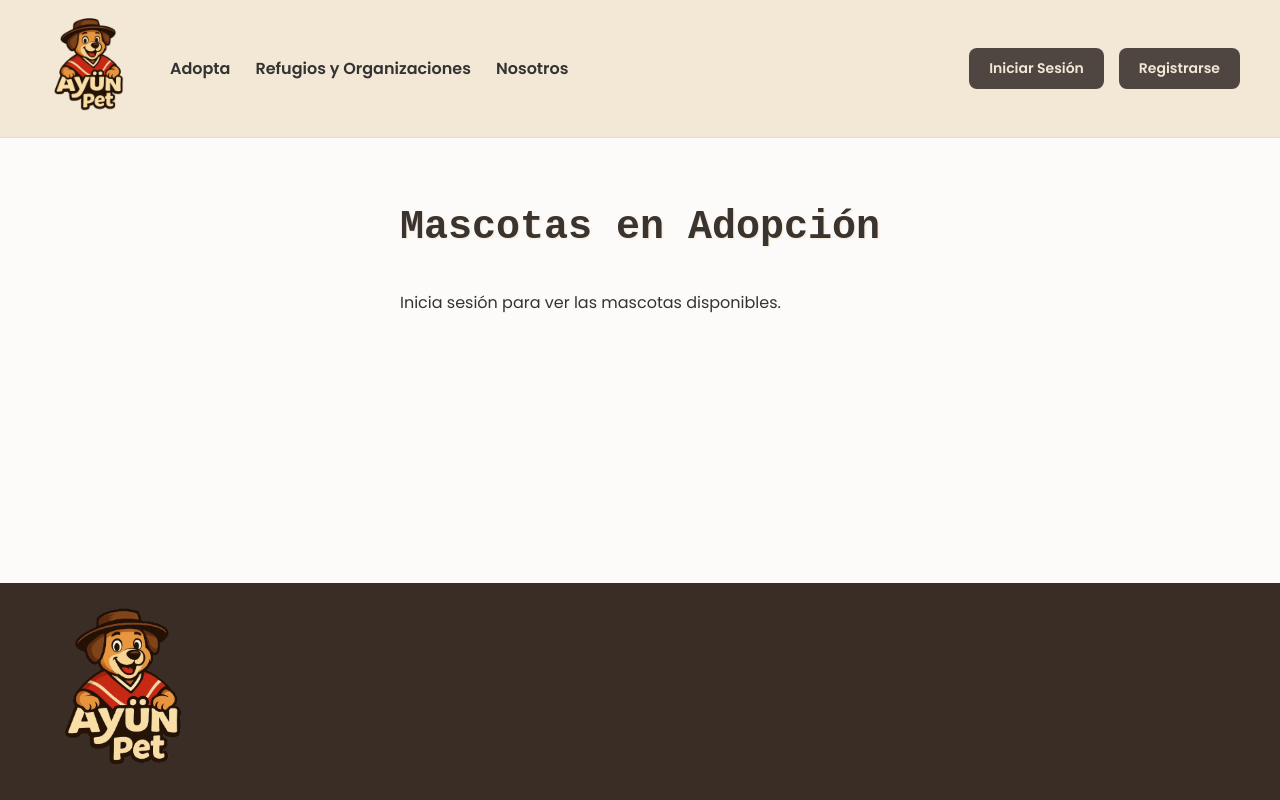
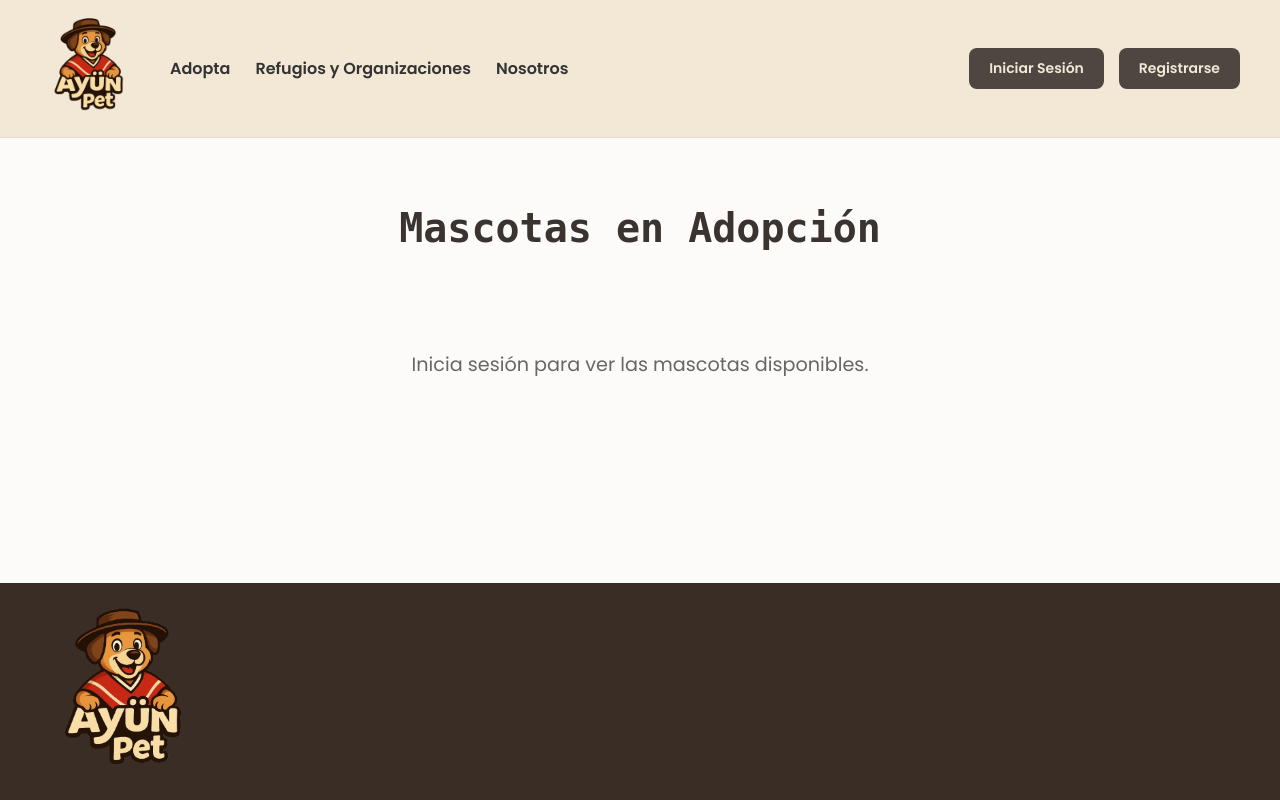
Before and after one commit to tcurihual/AyunPet, a React (Vite) app in the folder apps/web/: page /adopta in a window 1280 px wide. Built offline with nearby package versions, Linux system fonts and the light colour scheme.

Commit message:
cambios en la base de /adopta + links header

```diff
--- a/apps/web/src/components/Header.tsx
+++ b/apps/web/src/components/Header.tsx
@@ -35,9 +35,9 @@ const Header: React.FC = () => {
         </Link>
         <nav>
           <ul>
-            <li><Link to="adopta">Adopta</Link></li>
-            <li><Link to="#">Refugios y Organizaciones</Link></li>
-            <li><Link to="#">Nosotros</Link></li>
+            <li><Link to="/adopta">Adopta</Link></li>
+            <li><Link to="/refugios">Refugios y Organizaciones</Link></li>
+            <li><Link to="/nosotros">Nosotros</Link></li>
           </ul>
         </nav>
       </div>
--- a/apps/web/src/index.css
+++ b/apps/web/src/index.css
@@ -696,3 +696,35 @@ footer {
 .pet-card-actions .btn {
   width: 100%;
 }
+
+
+.adoption-page-container {
+  padding: 40px 20px;
+  width: 100%;
+  max-width: 1200px;
+  margin: 0 auto;
+  flex-grow: 1;
+}
+
+.title-center {
+  font-size: 2.5rem;
+  color: #3a332f;
+  text-align: center;
+  margin-bottom: 40px;
+  font-family: 'monospace';
+}
+
+.pets-grid {
+  display: grid;
+  grid-template-columns: repeat(auto-fill, minmax(280px, 1fr));
+  gap: 32px;
+  justify-content: center;
+}
+
+.full-width-message {
+  grid-column: 1 / -1;
+  text-align: center;
+  padding: 40px 0;
+  font-size: 1.2rem;
+  color: #666;
+}
--- a/apps/web/src/pages/AdoptionPage.tsx
+++ b/apps/web/src/pages/AdoptionPage.tsx
@@ -5,37 +5,26 @@ import React, { useEffect, useState } from 'react';
 import Header from '../components/Header';
 import Footer from '../components/Footer';
 import { usePublications } from '../context/PublicationsContext';
-import { useLoading } from '../context/LoadingContext';
 import { useAuth } from '../context/AuthContext';
 import PetAdoptionCard from '../components/PetAdoptionCard';
 
 const AdoptionPage: React.FC = () => {
   const { publications, fetchPublications } = usePublications();
-  const { isLoading } = useLoading();
   const { user } = useAuth();
-
   const [isInitialLoad, setIsInitialLoad] = useState(true);
 
   useEffect(() => {
-    const loadData = async () => {
-      try {
-        await fetchPublications();
-      } catch (error) {
-        console.error("Error en el fetch inicial:", error);
-      } finally {
-        setIsInitialLoad(false);
-      }
-    };
-
-    loadData();
+    fetchPublications().finally(() => {
+      setIsInitialLoad(false);
+    });
   }, [fetchPublications]);
 
-  if (isInitialLoad || isLoading) {
+  if (isInitialLoad) {
     return (
       <div className="page-container">
         <Header />
         <main className="requests-page-container">
-          <h2 className="text-2xl font-semibold text-center">Cargando mascotas...</h2>
+          <h2 className="title-center">Cargando mascotas...</h2>
         </main>
         <Footer />
       </div>
@@ -45,18 +34,17 @@ const AdoptionPage: React.FC = () => {
   return (
     <div className="page-container">
       <Header />
-      <main className="requests-page-container">
-        <h1 className="text-4xl font-bold text-[#6D3B07] text-center mb-10" style={{ fontFamily: 'monospace' }}>
-          Mascotas en Adopción
-        </h1>
-        <div>
+      <main className="adoption-page-container">
+        <h1 className="title-center">Mascotas en Adopción</h1>
+
+        <div className="pets-grid">
           {user && publications.length > 0 ? (
             publications.map(pub => (
               <PetAdoptionCard key={pub.id} publication={pub} />
             ))
           ) : (
-            <div className="text-center py-10">
-              <p className="text-xl text-gray-600">
+            <div className="full-width-message">
+              <p>
                 {user ? "No hay mascotas disponibles en este momento." : "Inicia sesión para ver las mascotas disponibles."}
               </p>
             </div>
```
